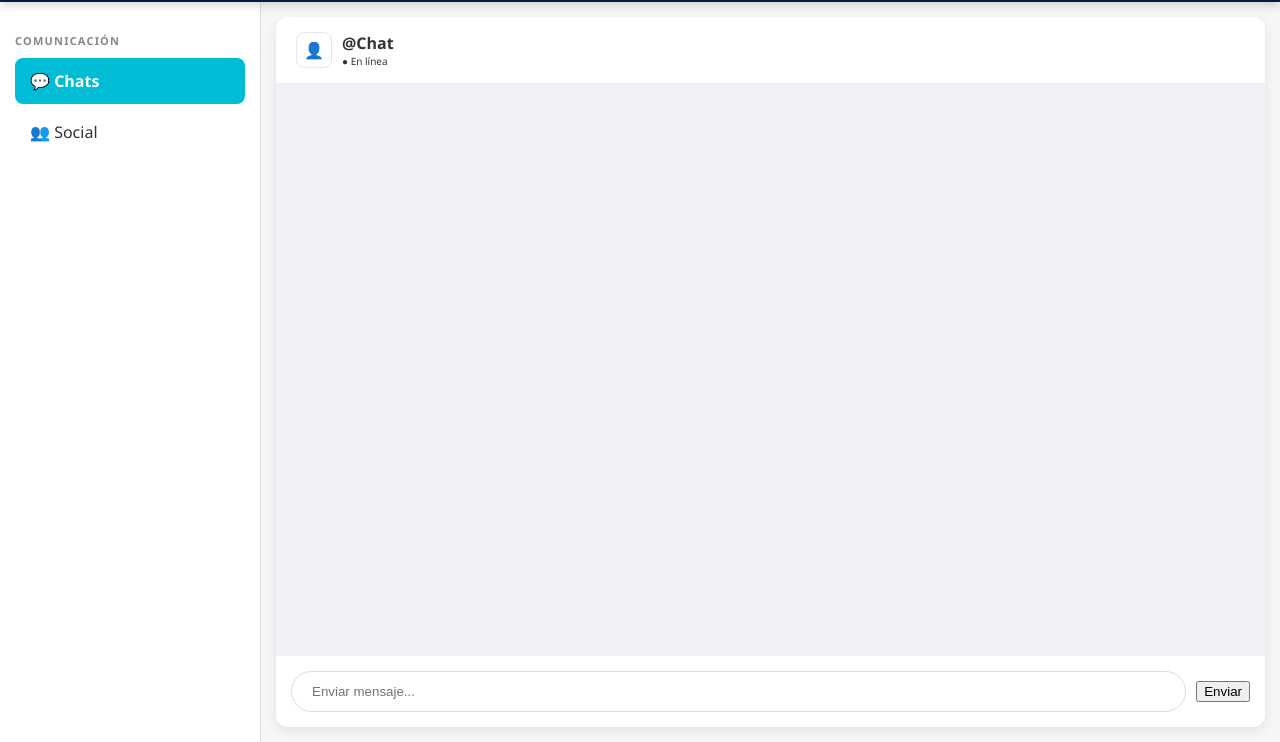
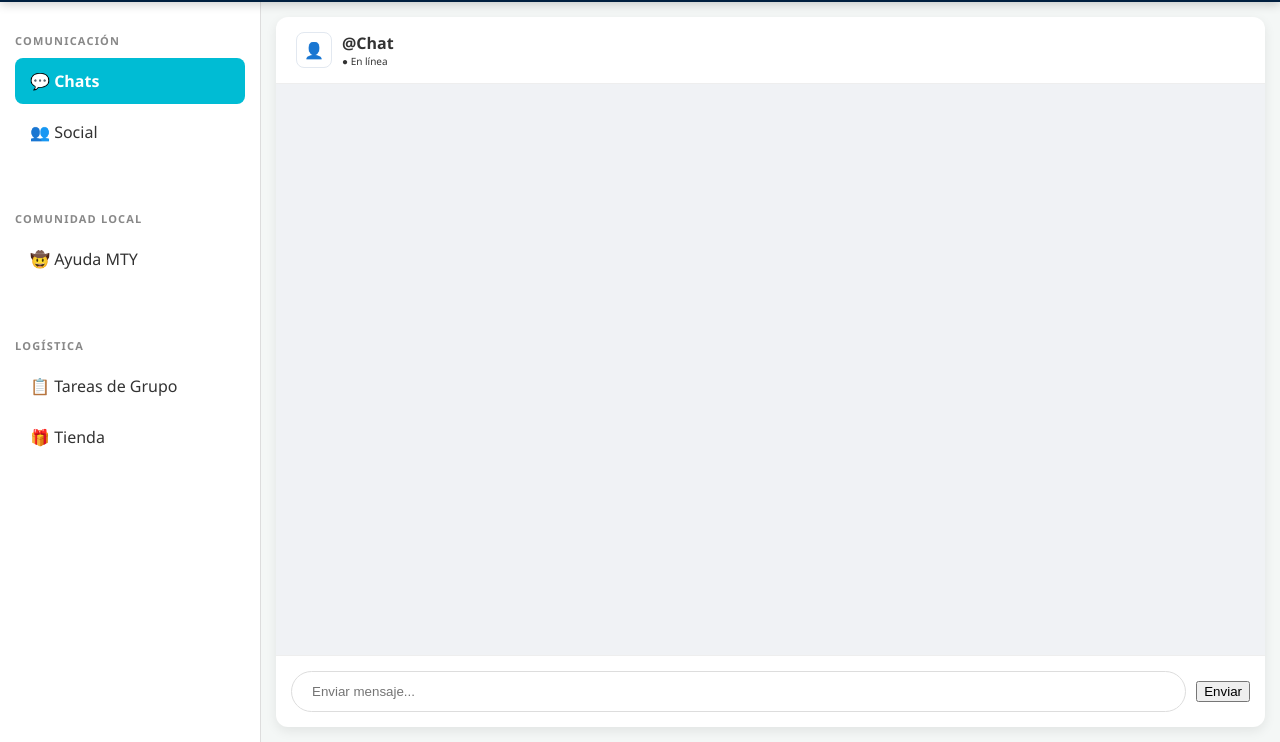
Before and after one commit to moonathh/fifa-chat, a plain HTML site: page frontend/views/index.html in a window 1280 px wide. Shown: the part 58-800 px from the top of the page. Drawn offline with nearby package versions, Linux system fonts and the light colour scheme; no server answers; sample sign-in values are in the browser's storage.

Commit message:
fix sidebar index.html

```diff
--- a/frontend/views/index.html
+++ b/frontend/views/index.html
@@ -30,6 +30,17 @@
         <p class="nav-section-title">Comunicación</p>
         <a href="#" class="nav-item active" onclick="toggleSidebar(event)">💬 Chats</a>
         <a href="social.html" class="nav-item">👥 Social</a>
+    </div>
+
+    <div class="nav-section">
+        <p class="nav-section-title">Comunidad Local</p>
+        <a href="help-mty.html" class="nav-item">🤠 Ayuda MTY</a>
+    </div>
+
+    <div class="nav-section">
+        <p class="nav-section-title">Logística</p>
+        <a href="task.html" class="nav-item">📋 Tareas de Grupo</a>
+        <a href="rewards.html" class="nav-item">🎁 Tienda</a>
     </div>
 </aside>
 
```
